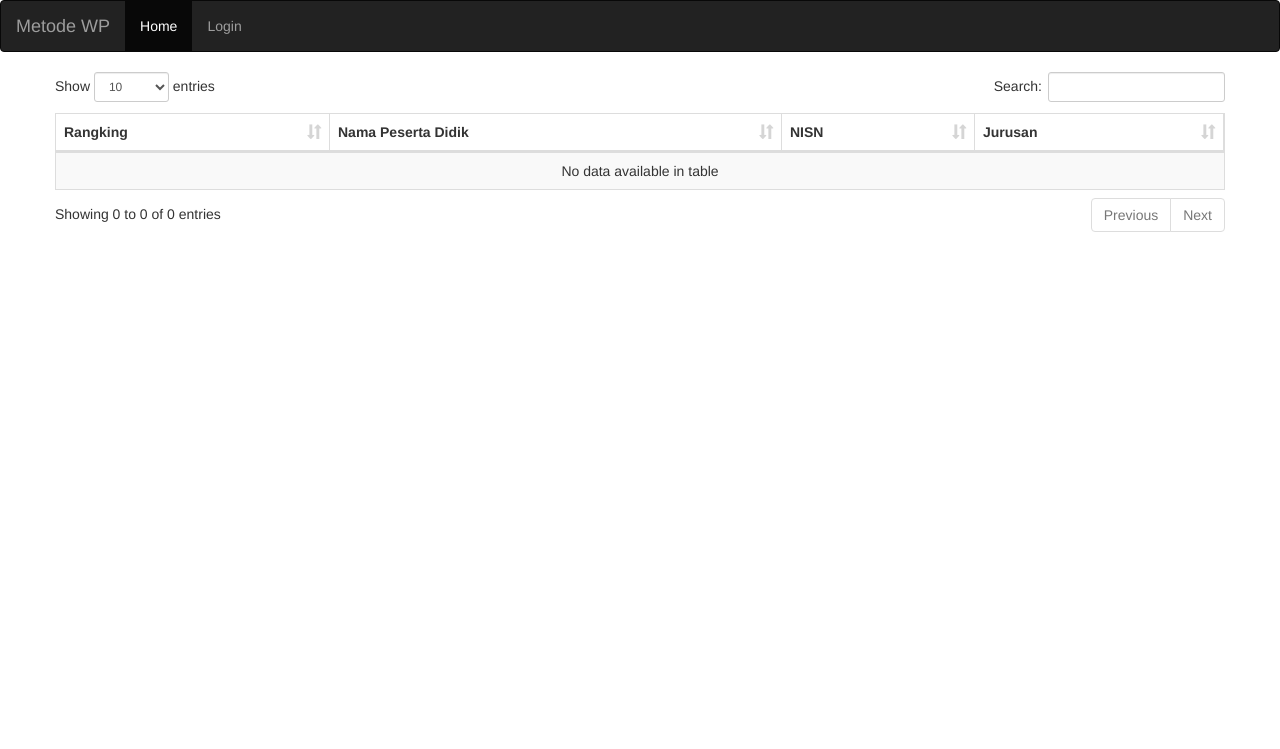
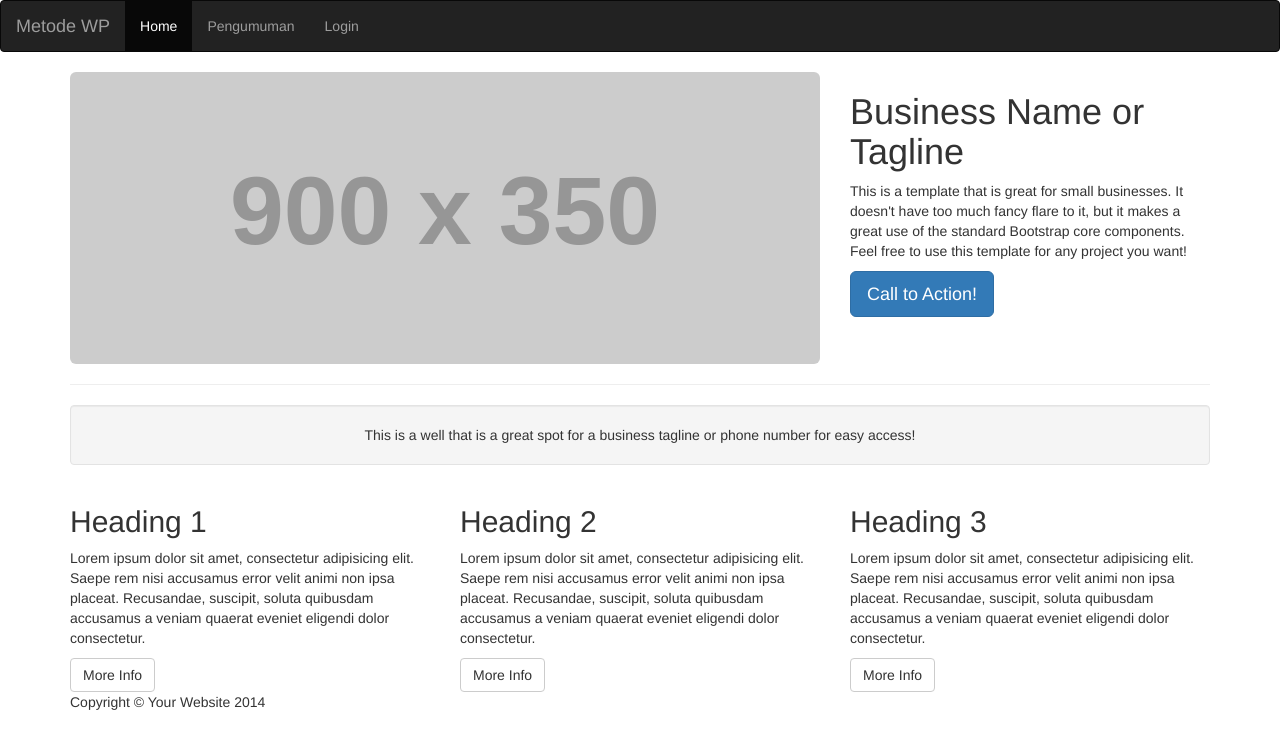
Before and after one commit to RizkiMufrizal/Metode-WP, a CodeIgniter app: page /Metode-WP/ in a window 1280 px wide. Shown: the top 749 px of the page. Run offline with CodeIgniter, Linux system fonts and the light colour scheme; grey boxes labelled with a size stand in for pictures from a placeholder-image service; data that the repository does not hold is empty; some libraries are stand-ins or nearby versions.

Commit message:
update url pengumuman

```diff
--- a/application/views/IndexView.php
+++ b/application/views/IndexView.php
@@ -13,7 +13,6 @@
         <title>Metode WP</title>
 
         <link href="<?php echo base_url(); ?>assets/css/bootstrap.min.css" rel="stylesheet" type="text/css" />
-        <link href="<?php echo base_url(); ?>assets/css/dataTables.bootstrap.min.css" rel="stylesheet" type="text/css" />
     </head>
     <body>
 
@@ -34,6 +33,9 @@
                             <a href="<?php echo base_url(); ?>">Home <span class="sr-only">(current)</span></a>
                         </li>
                         <li>
+                            <a href="<?php echo base_url(); ?>index.php/IndexController/pengumuman">Pengumuman</a>
+                        </li>
+                        <li>
                             <a href="<?php echo base_url(); ?>index.php/admin/login">Login</a>
                         </li>
                     </ul>
@@ -42,50 +44,70 @@
         </nav>
 
         <div class="container">
+
+            <!-- Heading Row -->
             <div class="row">
-                <table id="normalisasi" class="table table-bordered table-hover table-striped">
-                    <thead>
-                        <tr>
-                            <th>Rangking</th>
-                            <th>Nama Peserta Didik</th>
-                            <th>NISN</th>
-                            <th>Jurusan</th>
-                            <th style="display: none">Total Nilai</th>
-                        </tr>
-                    </thead>
-                    <tbody>
-                        <?php $i = 0;
-                        foreach ($normalisasi as $n) {
-                            ++$i; ?>
-                            <tr>
-                                <td><?php echo $i; ?></td>
-                                <td><?php echo $n->nama; ?></td>
-                                <td><?php echo $n->nisn; ?></td>
-                                <td>
-                                    <?php if($i > 20) { ?>
-                                        <?php echo 'IPS'; ?>
-                                    <?php }else{ ?>
-                                        <?php echo 'IPA'; ?>
-                                    <?php } ?>
-                                </td>
-                                <td style="display: none"><?php echo $n->total_nilai; ?></td>
-                            </tr>
-                        <?php } ?>
-                    </tbody>
-                </table>
+                <div class="col-md-8">
+                    <img class="img-responsive img-rounded" src="http://placehold.it/900x350" alt="">
+                </div>
+                <!-- /.col-md-8 -->
+                <div class="col-md-4">
+                    <h1>Business Name or Tagline</h1>
+                    <p>This is a template that is great for small businesses. It doesn't have too much fancy flare to it, but it makes a great use of the standard Bootstrap core components. Feel free to use this template for any project you want!</p>
+                    <a class="btn btn-primary btn-lg" href="#">Call to Action!</a>
+                </div>
+                <!-- /.col-md-4 -->
             </div>
+            <!-- /.row -->
+
+            <hr>
+
+            <!-- Call to Action Well -->
+            <div class="row">
+                <div class="col-lg-12">
+                    <div class="well text-center">
+                        This is a well that is a great spot for a business tagline or phone number for easy access!
+                    </div>
+                </div>
+                <!-- /.col-lg-12 -->
+            </div>
+            <!-- /.row -->
+
+            <!-- Content Row -->
+            <div class="row">
+                <div class="col-md-4">
+                    <h2>Heading 1</h2>
+                    <p>Lorem ipsum dolor sit amet, consectetur adipisicing elit. Saepe rem nisi accusamus error velit animi non ipsa placeat. Recusandae, suscipit, soluta quibusdam accusamus a veniam quaerat eveniet eligendi dolor consectetur.</p>
+                    <a class="btn btn-default" href="#">More Info</a>
+                </div>
+                <!-- /.col-md-4 -->
+                <div class="col-md-4">
+                    <h2>Heading 2</h2>
+                    <p>Lorem ipsum dolor sit amet, consectetur adipisicing elit. Saepe rem nisi accusamus error velit animi non ipsa placeat. Recusandae, suscipit, soluta quibusdam accusamus a veniam quaerat eveniet eligendi dolor consectetur.</p>
+                    <a class="btn btn-default" href="#">More Info</a>
+                </div>
+                <!-- /.col-md-4 -->
+                <div class="col-md-4">
+                    <h2>Heading 3</h2>
+                    <p>Lorem ipsum dolor sit amet, consectetur adipisicing elit. Saepe rem nisi accusamus error velit animi non ipsa placeat. Recusandae, suscipit, soluta quibusdam accusamus a veniam quaerat eveniet eligendi dolor consectetur.</p>
+                    <a class="btn btn-default" href="#">More Info</a>
+                </div>
+                <!-- /.col-md-4 -->
+            </div>
+            <!-- /.row -->
+
+            <!-- Footer -->
+            <footer>
+                <div class="row">
+                    <div class="col-lg-12">
+                        <p>Copyright &copy; Your Website 2014</p>
+                    </div>
+                </div>
+            </footer>
+
         </div>
 
         <script src="<?php echo base_url(); ?>assets/js/jquery-1.12.0.min.js" type="text/javascript"></script>
         <script src="<?php echo base_url(); ?>assets/js/bootstrap.min.js" type="text/javascript"></script>
-        <script src="<?php echo base_url(); ?>assets/js/jquery.dataTables.min.js" type="text/javascript"></script>
-        <script src="<?php echo base_url(); ?>assets/js/dataTables.bootstrap.min.js" type="text/javascript"></script>
-        <script type="text/javascript">
-            $(document).ready(function () {
-                $('#normalisasi').DataTable({
-                    'order': [[4, 'desc']]
-                });
-            });
-        </script>
     </body>
 </html>
--- a/application/views/admin/UserView.php
+++ b/application/views/admin/UserView.php
@@ -44,6 +44,9 @@
                     <ul class="nav navbar-nav">
                         <li class="active">
                             <a href="<?php echo base_url(); ?>">Home <span class="sr-only">(current)</span></a>
+                        </li>
+                        <li>
+                            <a href="<?php echo base_url(); ?>index.php/IndexController/pengumuman">Pengumuman</a>
                         </li>
                         <li>
                             <a href="<?php echo base_url(); ?>index.php/admin/login">Login</a>
```
